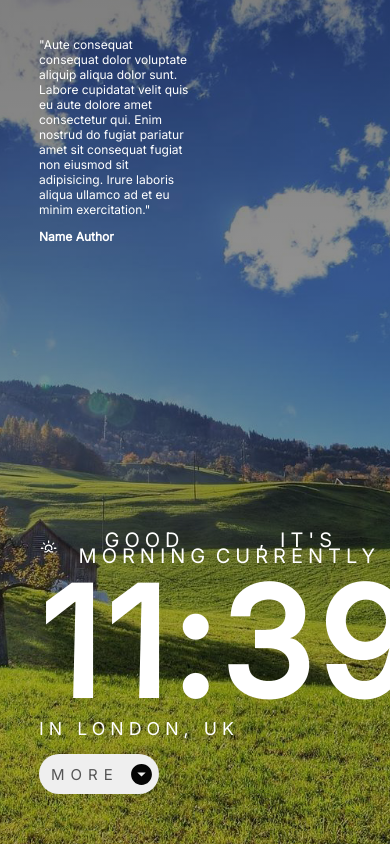
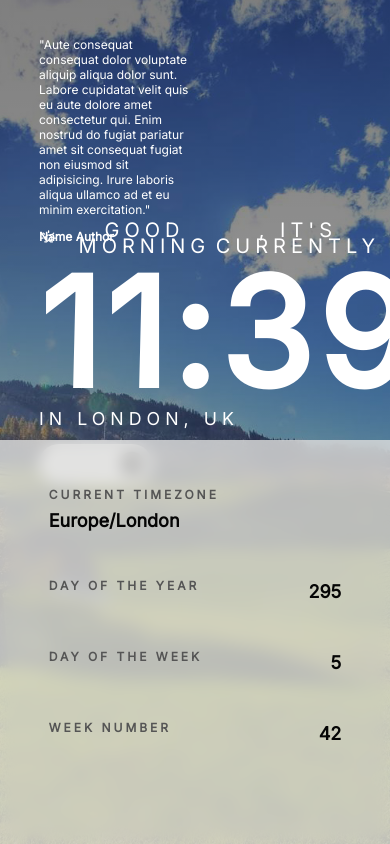
Before and after one commit to jocunda/clock, a React (Create React App) app: page / in a window 390 px wide. Both pictures are taken after a click on the button "MORE". Shown: the top 844 px of the page. Built offline with nearby package versions, Linux system fonts and the light colour scheme.

Commit message:
Mobile layout fixing

```diff
--- a/src/component/clock.module.scss
+++ b/src/component/clock.module.scss
@@ -51,6 +51,7 @@
     bottom: 50px;
     width: 80%;
 
+
     & .greetingContainer {
         display: flex;
         flex-direction: row;
@@ -93,7 +94,10 @@
     & .locationDetail {
         text-align: left;
     }
+}
 
+.timeContainerMoveUp {
+    transform: translateY(-110%);
 
 }
 
@@ -120,10 +124,105 @@
         height: 40px;
 
         & .moreButtonIcon {
-            font-size: 25px;
-            margin-left: 10px;
+            font-size: 30px;
+            margin-left: 5px;
 
             color: $blackvampire;
         }
     }
 }
+
+.moreDayContainer {
+    background-color: $platinum05;
+    color: $blackvampire;
+    position: absolute;
+    bottom: 0px;
+    width: 100%;
+    display: grid;
+    grid-template-columns: repeat(2, 45vw);
+    grid-template-rows: repeat(2, auto);
+    justify-items: center;
+    align-items: center;
+    padding-bottom: 50px;
+    padding-top: 50px;
+    text-align: left;
+    backdrop-filter: blur(8px);
+
+    @include respond(small) {
+        display: flex;
+        flex-direction: column;
+    }
+
+    & .column1Container {
+        @include respond(small) {
+            display: flex;
+            flex-direction: row;
+            flex-wrap: wrap;
+            width: 75%;
+            justify-content: space-between;
+        }
+    }
+
+    & .column2Container {
+        @include respond(small) {
+            display: flex;
+            flex-direction: row;
+            flex-wrap: wrap;
+            width: 75%;
+            justify-content: space-between;
+        }
+    }
+
+
+    & .separator {
+        display: flex;
+        justify-items: center;
+        align-items: center;
+        width: 2px;
+        background-color: $quicksilver;
+        position: absolute;
+        height: 70%;
+
+        @include respond(small) {
+            display: none;
+        }
+    }
+
+    & h3 {
+        letter-spacing: 3px;
+        line-height: 0.8;
+        text-transform: uppercase;
+        font-size: 12px;
+        color: $davygrey;
+        margin: 0;
+        margin-bottom: 10px;
+
+        @include respond(small) {
+            width: 60%;
+        }
+
+    }
+
+    & p {
+        font-weight: 700;
+        font-size: 35px;
+        margin: 0;
+        padding-bottom: 50px;
+
+        @include respond(small) {
+            font-size: 18px;
+            text-align: end;
+            position: relative;
+
+        }
+
+    }
+}
+
+.moreDayHidden {
+    display: none;
+    transition-timing-function: ease-in-out;
+    /* Quick on the way out */
+    transition: 5s;
+    /* Hide thing by pushing it outside by default */
+}
--- a/src/component/clock.tsx
+++ b/src/component/clock.tsx
@@ -4,11 +4,12 @@ import styles from './clock.module.scss'
 import cx from 'classnames'
 import { WiSunrise } from 'react-icons/wi'
 import { BsMoonFill, BsSun } from 'react-icons/bs'
-import { MdArrowDropDownCircle } from 'react-icons/md'
+import { IoIosArrowDropdownCircle, IoIosArrowDropupCircle } from 'react-icons/io'
 
 
 export default function Clock() {
-    const [daystatus, setDaystatus] = useState(1)
+    const [daystatus, setDaystatus] = useState<number>(1)
+    const [showMore, setShowMore] = useState<boolean>(false)
 
     const classselector = () => {
         if (daystatus === 1) {
@@ -26,7 +27,7 @@ export default function Clock() {
                 <p className={styles.quotes}>"Aute consequat consequat dolor voluptate aliquip aliqua dolor sunt. Labore cupidatat velit quis eu aute dolore amet consectetur qui. Enim nostrud do fugiat pariatur amet sit consequat fugiat non eiusmod sit adipisicing. Irure laboris aliqua ullamco ad et eu minim exercitation."</p>
                 <p className={styles.author}>Name Author</p>
             </div>
-            <div className={styles.timeContainer}>
+            <div className={showMore ? cx(styles.timeContainer, styles.timeContainerMoveUp) : styles.timeContainer}>
                 <div className={styles.greetingContainer}>
                     <p className={styles.greetingsWord}><WiSunrise className={styles.greetingIcon} />Good morning</p>
                     <p>, It's currently</p>
@@ -39,7 +40,26 @@ export default function Clock() {
                 </div>
                 <div className={styles.positionContainer}>
                     <p className={styles.locationDetail}>In London, UK</p>
-                    <button className={styles.moreButton}>MORE<MdArrowDropDownCircle className={styles.moreButtonIcon} /></button>
+                    <button className={styles.moreButton}
+                        onClick={() => setShowMore(!showMore)}>
+                        {showMore ? 'LESS' : 'MORE'}
+                        {showMore ? <IoIosArrowDropupCircle className={styles.moreButtonIcon} /> : <IoIosArrowDropdownCircle className={styles.moreButtonIcon} />}
+                    </button>
+                </div>
+            </div>
+            <div className={showMore ? styles.moreDayContainer : styles.moreDayHidden}>
+                <div className={styles.column1Container}>
+                    <h3>current timezone</h3>
+                    <p>Europe/London</p>
+                    <h3>day of the year</h3>
+                    <p>295</p>
+                </div>
+                <div className={styles.separator}></div>
+                <div className={styles.column2Container}>
+                    <h3>day of the week</h3>
+                    <p>5</p>
+                    <h3>week number</h3>
+                    <p>42</p>
                 </div>
 
             </div>
--- a/src/sass/color.scss
+++ b/src/sass/color.scss
@@ -7,7 +7,7 @@ $yelloworange: rgb(255, 165, 63);
 
 $floralwhite03: rgb(255, 249, 237, 0.3);
 $floralwhite: rgb(255, 249, 237);
-$platinum05: rgb(227, 227, 225, 0.5);
+$platinum05: rgb(227, 227, 225, 0.8);
 $platinum: rgb(227, 227, 225);
 $antiquewhite: rgb(252, 235, 215);
 $antiflashwhite: rgb(222, 222, 222);
@@ -19,3 +19,4 @@ $blackvampire: rgb(5, 5, 5);
 $charcoal: rgb(50, 70, 82);
 $davygrey: rgb(85, 85, 85);
 $lightgrey: rgb(209, 209, 211);
+$quicksilver: rgb(163, 166, 167, 0.5);
```
